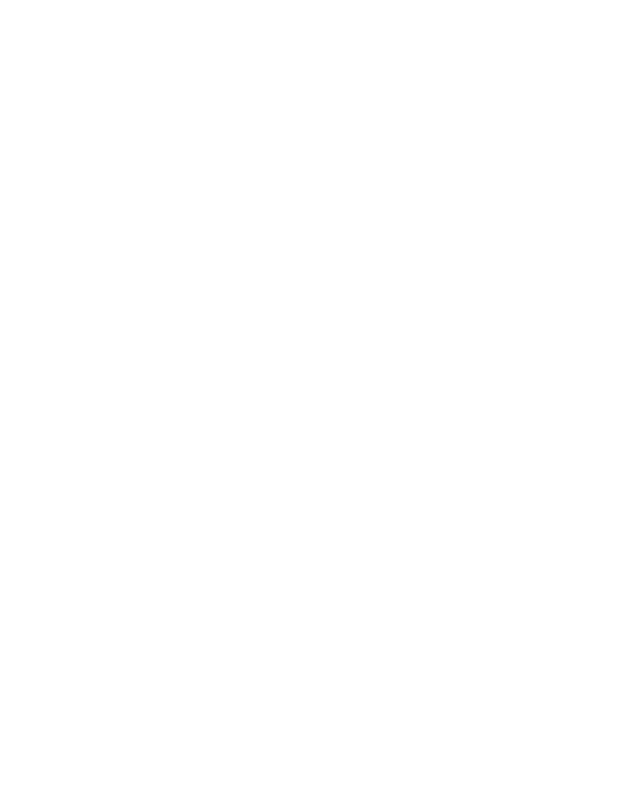
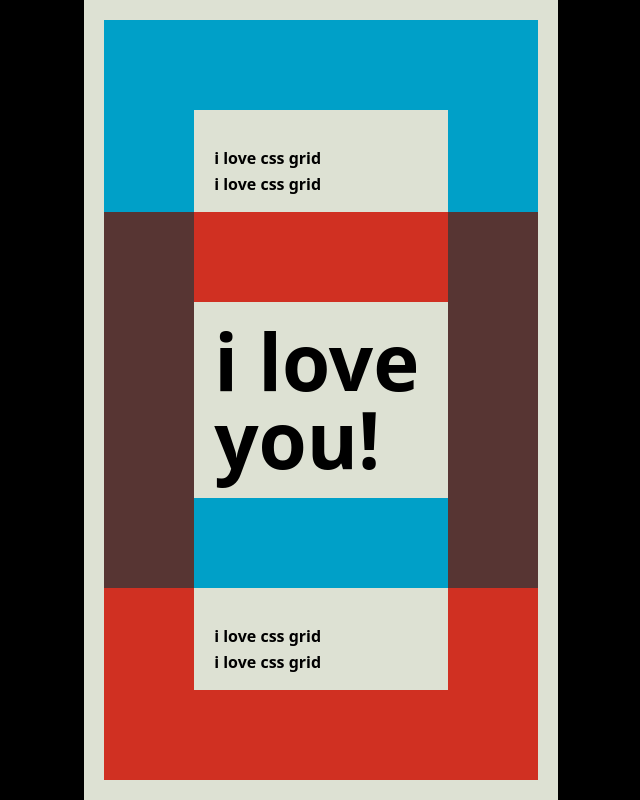
Before and after one commit to sigirace/css_master_class, a website built with Vite: page index.html in a window 1280 px wide. Shown: the whole page, without its empty margins (319-959 px from the left). Built offline with nearby package versions, Linux system fonts and the light colour scheme.

Commit message:
feat: poster2 html, css

```diff
--- a/index.html
+++ b/index.html
@@ -7,6 +7,28 @@
     <title>CSS Layout Masterclass</title>
   </head>
   <body>
-    <div class="phone"></div>
+    <div class="poster">
+      <div class="top-left"></div>
+      <div class="top-top"></div>
+      <div class="top-right"></div>
+      <div class="top-bottom">
+        <span>i love css grid</span>
+        <span>i love css grid</span>
+      </div>
+      <div class="center-left"></div>
+      <div class="center-top"></div>
+      <div class="center-right"></div>
+      <div class="center-center">
+        <h1>i love you!</h1>
+      </div>
+      <div class="center-bottom"></div>
+      <div class="bottom-left"></div>
+      <div class="bottom-top">
+        <span>i love css grid</span>
+        <span>i love css grid</span>
+      </div>
+      <div class="bottom-right"></div>
+      <div class="bottom-bottom"></div>
+    </div>
   </body>
 </html>
--- a/styles/style.scss
+++ b/styles/style.scss
@@ -1,8 +1,62 @@
-@import "./reset.scss";
+@import url("./reset.scss");
+
+$bg: #dde1d3;
+$blue: #00a0c8;
+$red: #d03022;
+$burntRed: #573533;
 
 body {
+  background-color: black;
+  height: 100vh;
   display: flex;
   justify-content: center;
   align-items: center;
-  height: 100vh;
 }
+
+.poster {
+  width: 37%;
+  height: 100%;
+  display: grid;
+  grid-template-columns: 90px 1fr 90px;
+  grid-template-rows: 90px 1.2fr 90px 1fr 90px 1.2fr 90px;
+  background-color: $bg;
+  padding: 20px;
+  box-sizing: border-box;
+  .top-left,
+  .top-right,
+  .top-top,
+  .center-bottom {
+    background-color: $blue;
+  }
+  .center-top,
+  .bottom-left,
+  .bottom-right,
+  .bottom-bottom {
+    background-color: $red;
+  }
+  .center-left,
+  .center-right {
+    background-color: $burntRed;
+  }
+  .top-left,
+  .top-right,
+  .bottom-left,
+  .bottom-right {
+    grid-row: span 2;
+  }
+  .center-left,
+  .center-right {
+    grid-row: span 3;
+  }
+  h1 {
+    font-size: 78px;
+  }
+  > div {
+    display: flex;
+    flex-direction: column;
+    justify-content: flex-end;
+    padding: 20px;
+    gap: 10px;
+    font-weight: 600;
+  }
+}
```
